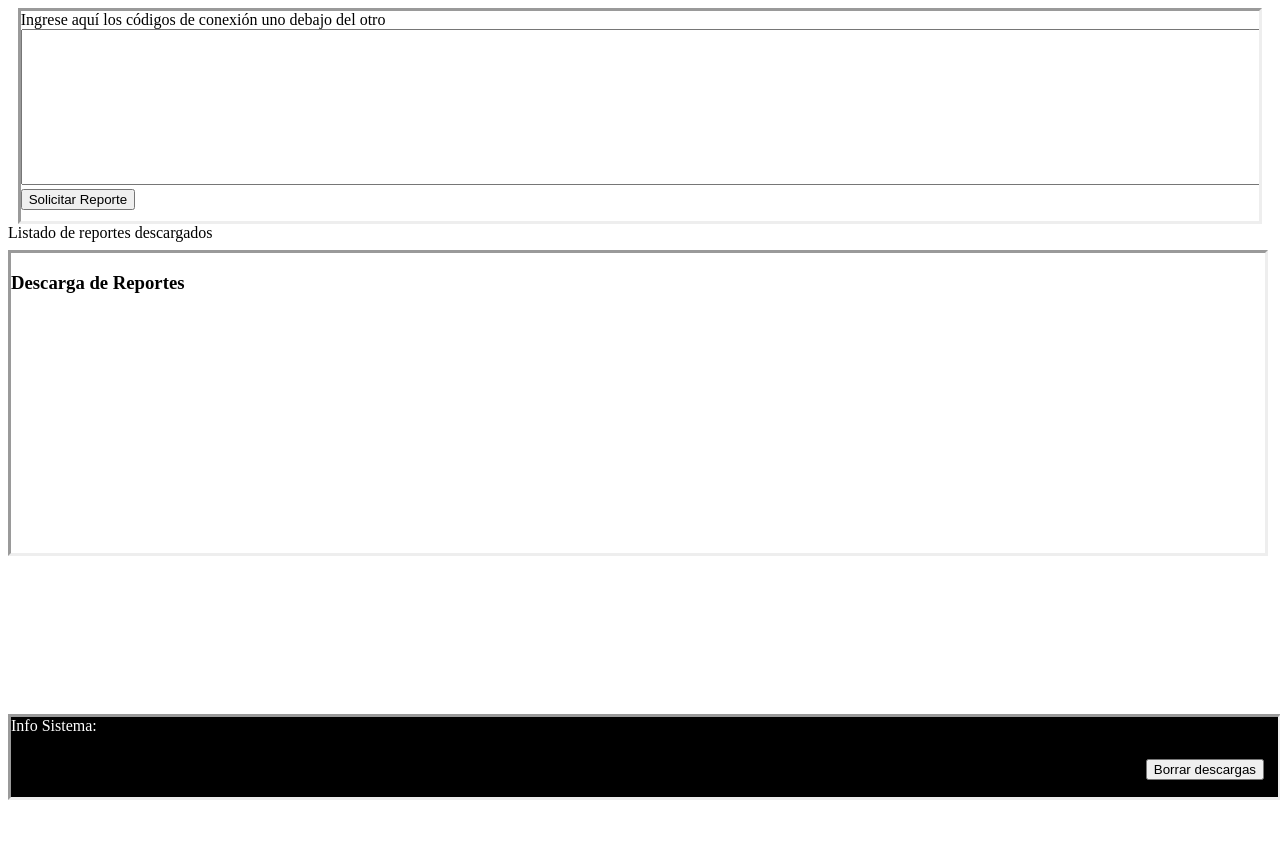
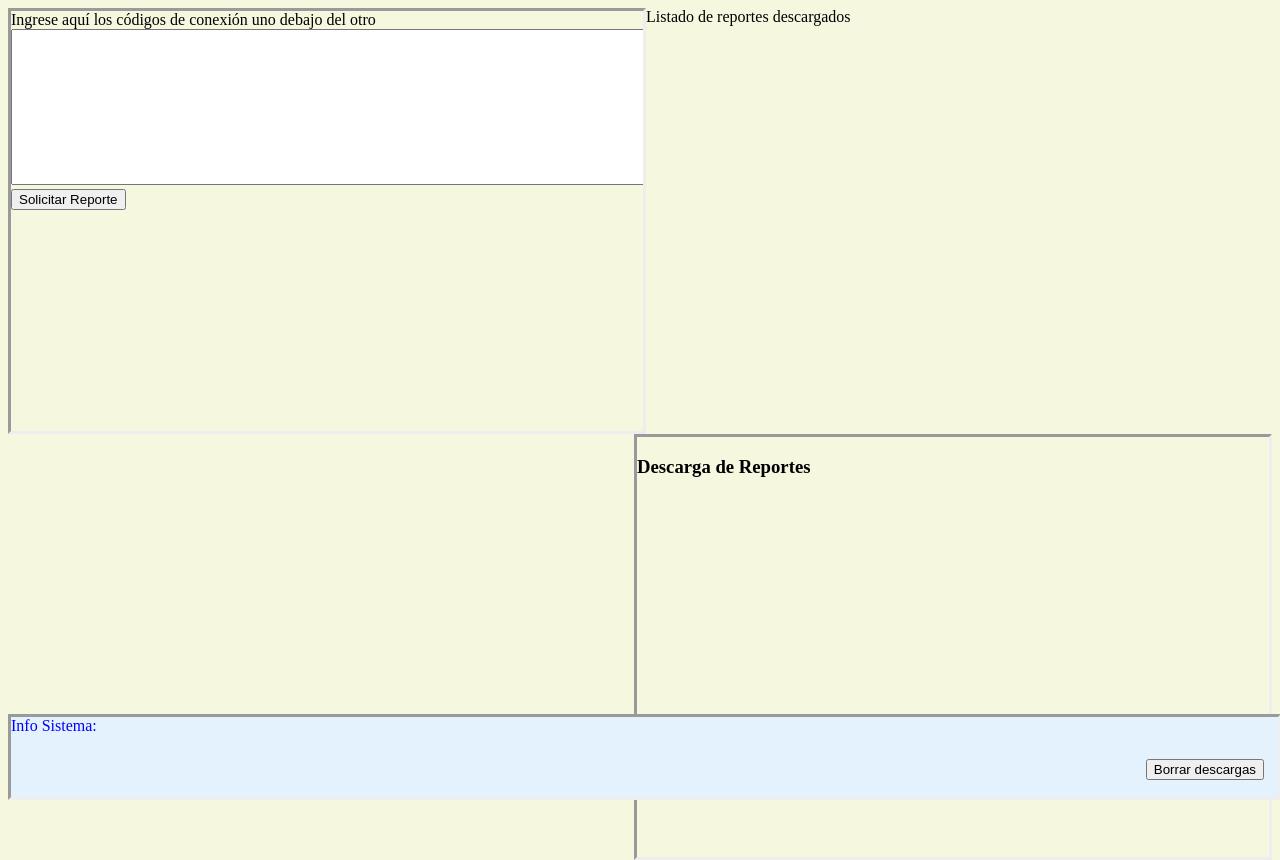
Before and after one commit to LEOBAINI/REPORTERO, a PHP site: page / in a window 1280 px wide. Before the commit the page ends 800 px from the top, so only its background shows below. Run offline with PHP 8.4, Linux system fonts and the light colour scheme.

```diff
--- a/css/estilos.css
+++ b/css/estilos.css
@@ -1,5 +1,5 @@
   body{
-
+   background-color: #F5F7DF;
   }
   h1{
 
@@ -9,36 +9,58 @@
   h2{
 
   	text-align: center;
+    color: black;
 
+  }
+  h6{
+  	text-align: center;
   }
   .contenedor{
 
-
  	height: 600px;
  	width: 100%;
+  }
+  .contenedor2{
+
+  height: 600px;
+  width: 100%;
+  background-color: #F5F7DF  ;
+  }
+ h3 a{
+    color: white;
   }
 
 .buscador
 {
 
 
-	height: 35%;
-	width: 98%;
+	height: 70%;
+	width: 50%;
 	margin: 0 auto 0 auto;
 	overflow: auto;
 	border-style: solid;
 	border-style:inset;
+  float: left;
 
 
 
 }
+.contidreportesAdescargar{
+  height:70%;
+  width: 50%;
+  float: right;
+  bottom: 150px;
+  margin: 0 auto 0 auto;
+  overflow: auto;
+  border-style:inset;
+}
 .reportesAdescargar
 {
 
-	height: 300PX;
-	width: 98%;
-	position: absolute;
-	top: 250px;
+	height:70%;
+	width: 50%;
+	float: right;
+	bottom: 150px;
 	margin: 0 auto 0 auto;
 	overflow: auto;
 	border-style:inset;
@@ -53,8 +75,8 @@
 	position: absolute;
 	bottom: 0px;
 	margin: 0 auto 0 auto;
-	background-color: black;
-	color: white;
+	background-color: #e3f2fd;
+	color: blue;
 	border-style:inset;
 
 
```
Also changed, not shown: other parts of css/estilos.css (+39 -0 lines).
